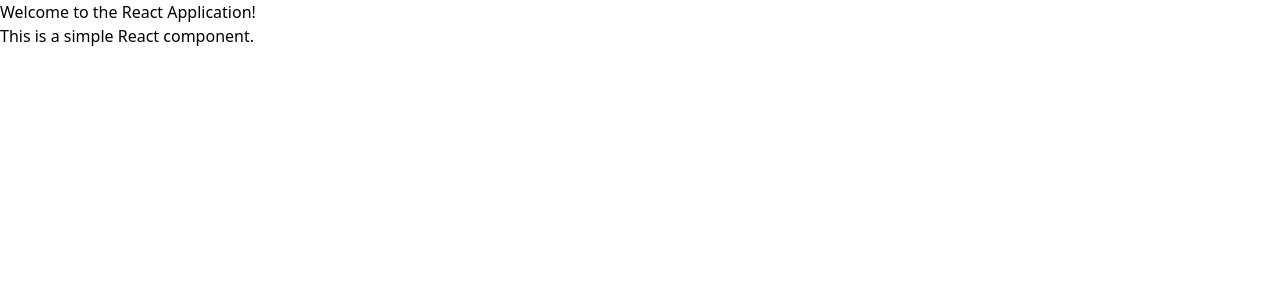
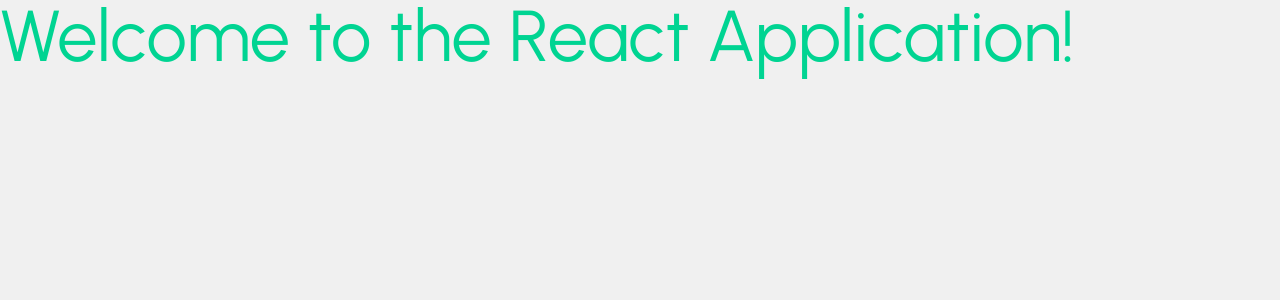
Before and after one commit to Spl01tion/hchauca_portfolio, a React (Vite) app: page / in a window 1280 px wide. Shown: the top 300 px of the page. Built offline with nearby package versions, Linux system fonts and the light colour scheme.

Commit message:
feat: update App component structure and enhance styling with custom CSS

```diff
--- a/src/App.jsx
+++ b/src/App.jsx
@@ -2,10 +2,7 @@
 
 const App = () => {
   return (
-    <div>
-      <h1>Welcome to the React Application!</h1>
-      <p>This is a simple React component.</p>
-    </div>
+    <div className="h-[1400px] text-7xl text-emerald-400">Welcome to the React Application!</div>
   );
 }
 export default App;
--- a/src/index.css
+++ b/src/index.css
@@ -1 +1,116 @@
+@import url('https://fonts.googleapis.com/css2?family=Urbanist:ital,wght@0,100..900;1,100..900&display=swap');
 @import "tailwindcss";
+
+@theme {
+  --font-display: 'Urbanist', sans-serif;
+  --breakpoint-3xl: 1920px;
+  --color-primary: #074799;
+}
+
+@layer base {
+  html {
+    font-family: var(--font-display);
+    scroll-behavior: smooth;
+  }
+
+  body {
+    -webkit-font-smoothing: antialiased;
+    -moz-osx-font-smoothing: grayscale;
+    background-color: #f0f0f0;
+    color: black;
+    overflow-x: hidden;
+  }
+
+  /* Scrollbar customizado */
+  ::-webkit-scrollbar {
+    width: 10px;
+  }
+
+  ::-webkit-scrollbar-track {
+    background: #0a0a0a;
+  }
+
+  ::-webkit-scrollbar-thumb {
+    background: linear-gradient(180deg, #074799, #0A5EB0);
+    border-radius: 5px;
+  }
+
+  ::-webkit-scrollbar-thumb:hover {
+    background: linear-gradient(180deg, #133E87, #BFECFF);
+  }
+
+  /*Firefox scrollbal*/
+  * {
+    scrollbar-width: thin;
+    scrollbar-color: #074799 #fff;
+  }
+
+  /* Hide Scrollbar for Carousel */
+  .hide-scrollbar {
+    -ms-overflow-style: none;
+    scrollbar-width: none;
+  }
+
+  /* Animation Keyframes */
+  @keyframes fadeIn {
+    from {
+      opacity: 0;
+    }
+
+    to {
+      opacity: 1;
+    }
+  }
+
+  @keyframes pulse {
+
+    0%,
+    100% {
+      opacity: 0.3;
+
+    }
+
+    50% {
+      opacity: 0.5;
+
+    }
+  }
+
+
+  /*Utility cases*/
+  .animate-fadeIn {
+    animation: fadeIn 0.5s ease-in-out;
+  }
+  .animate-pulse{
+    animation:pulse 3s ease-in-out infinite;
+  }
+
+  .animate-spin-slow {
+    animation: spin 8s linear infinite;
+  }
+
+  @keyframes spin {
+    from {
+      transform: rotate(0deg);
+    }
+
+    to {
+      transform: rotate(360deg);
+    }
+  }
+
+  /*Line Clamp*/
+  .line-clamp-2{
+    display: -webkit-box;
+    -webkit-line-clamp: 2;
+    -webkit-box-orient: vertical;
+    overflow: hidden;
+  }
+
+  .line-clamp-3{
+    display: -webkit-box;
+    -webkit-line-clamp: 3;
+    -webkit-box-orient: vertical;
+    overflow: hidden;
+  }
+}
--- a/vite.config.js
+++ b/vite.config.js
@@ -4,5 +4,5 @@
 
 // https://vite.dev/config/
 export default defineConfig({
-  plugins: [react()],
+  plugins: [react(),tailwindcss()],
 })
```
